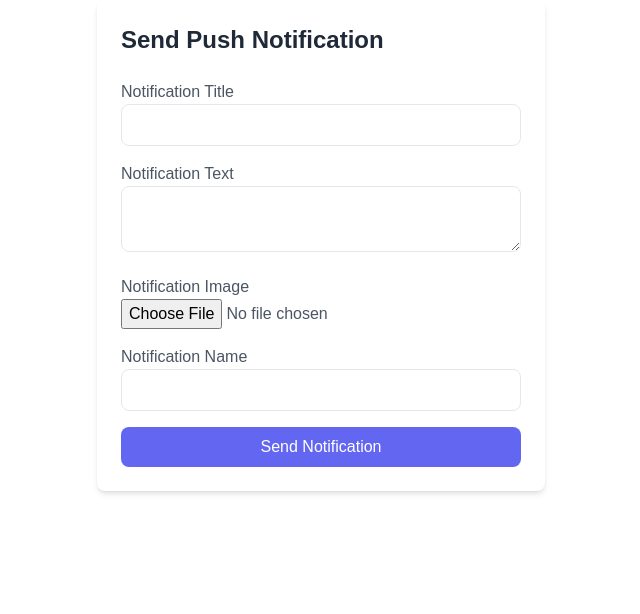
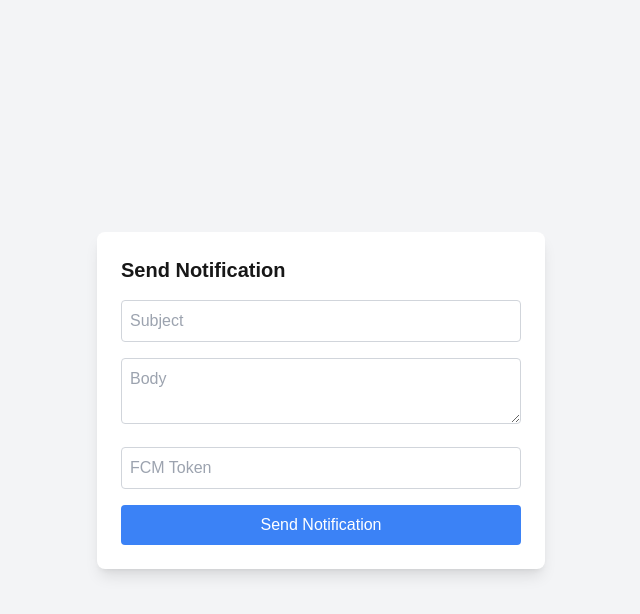
Before and after one commit to HazemAljammalMW/FCM-APP, a Next.js app: page / in a window 1280 px wide. Shown: the top 614 px of the page, without its empty margins (319-959 px from the left). Built offline with nearby package versions, Linux system fonts and the light colour scheme.

Commit message:
firebase2

```diff
--- a/app/page.tsx
+++ b/app/page.tsx
@@ -1,88 +1,56 @@
-'use client'
+"use client";
+
 import { useState } from "react";
-
-export default function Home() {
-
-  const [title, setTitle] = useState('');
-  const [text, setText] = useState('');
-  const [image, setImage] = useState(null);
-  const [name, setName] = useState('');
+import {sendNotification} from "api/"
+export default function SendNotificationPage() {
+  const [subject, setSubject] = useState("");
+  const [body, setBody] = useState("");
+  const [token, setToken] = useState("");
+  const [loading, setLoading] = useState(false);
+  const [message, setMessage] = useState("");
 
 
-  const handleImageChange = (e) => {
-    const file = e.target.files[0];
-    if (file) {
-      setImage(file);
-    }
-  };
+  return (
+    <div className="flex flex-col items-center justify-center min-h-screen bg-gray-100 p-6">
+      <div className="bg-white p-6 rounded-lg shadow-lg w-full max-w-md">
+        <h2 className="text-xl font-semibold mb-4">Send Notification</h2>
 
-  const handleSubmit = (e) => {
-    e.preventDefault();
-    // Handle notification send logic here
-
-  };
-  return (
-    <div className="max-w-md mx-auto bg-white p-6 rounded-lg shadow-md">
-      <h2 className="text-2xl font-semibold text-gray-800 mb-6">Send Push Notification</h2>
-
-      <form onSubmit={handleSubmit}>
-        <div className="mb-4">
-          <label htmlFor="title" className="block text-gray-600">Notification Title</label>
+        <form onSubmit={sendNotification} className="space-y-4">
           <input
             type="text"
-            id="title"
-            name="title"
-            value={title}
-            onChange={(e) => setTitle(e.target.value)}
-            className="w-full px-4 py-2 border rounded-lg focus:outline-none focus:ring-2 focus:ring-indigo-400"
+            placeholder="Subject"
+            value={subject}
+            onChange={(e) => setSubject(e.target.value)}
+            className="w-full p-2 border border-gray-300 rounded"
             required
           />
-        </div>
-
-        <div className="mb-4">
-          <label htmlFor="text" className="block text-gray-600">Notification Text</label>
           <textarea
-            id="text"
-            name="text"
-            value={text}
-            onChange={(e) => setText(e.target.value)}
-            className="w-full px-4 py-2 border rounded-lg focus:outline-none focus:ring-2 focus:ring-indigo-400"
+            placeholder="Body"
+            value={body}
+            onChange={(e) => setBody(e.target.value)}
+            className="w-full p-2 border border-gray-300 rounded"
             required
-          ></textarea>
-        </div>
-
-        <div className="mb-4">
-          <label htmlFor="image" className="block text-gray-600">Notification Image</label>
-          <input
-            type="file"
-            id="image"
-            name="image"
-            accept="image/*"
-            onChange={handleImageChange}
-            className="w-full text-gray-600"
           />
-        </div>
-
-        <div className="mb-4">
-          <label htmlFor="name" className="block text-gray-600">Notification Name</label>
           <input
             type="text"
-            id="name"
-            name="name"
-            value={name}
-            onChange={(e) => setName(e.target.value)}
-            className="w-full px-4 py-2 border rounded-lg focus:outline-none focus:ring-2 focus:ring-indigo-400"
+            placeholder="FCM Token"
+            value={token}
+            onChange={(e) => setToken(e.target.value)}
+            className="w-full p-2 border border-gray-300 rounded"
             required
           />
-        </div>
 
-        <button
-          type="submit"
-          className="w-full bg-indigo-500 text-white py-2 rounded-lg hover:bg-indigo-600 focus:outline-none"
-        >
-          Send Notification
-        </button>
-      </form>
+          <button
+            type="submit"
+            disabled={loading}
+            className="w-full bg-blue-500 text-white py-2 rounded hover:bg-blue-600 transition"
+          >
+            {loading ? "Sending..." : "Send Notification"}
+          </button>
+        </form>
+
+        {message && <p className="mt-4 text-center">{message}</p>}
+      </div>
     </div>
   );
 }
--- a/package.json
+++ b/package.json
@@ -10,6 +10,7 @@
   },
   "dependencies": {
     "firebase": "^11.3.1",
+    "firebase-admin": "^13.1.0",
     "next": "15.1.7",
     "react": "^19.0.0",
     "react-dom": "^19.0.0"
```
Also changed, not shown: lib/firebase-admin.ts (added, +16 -0 lines), lib/firebase.ts (deleted, +0 -25 lines), app/api/sendNotification.ts (added), 1 other file (tests, documents, lock files or other folders).
